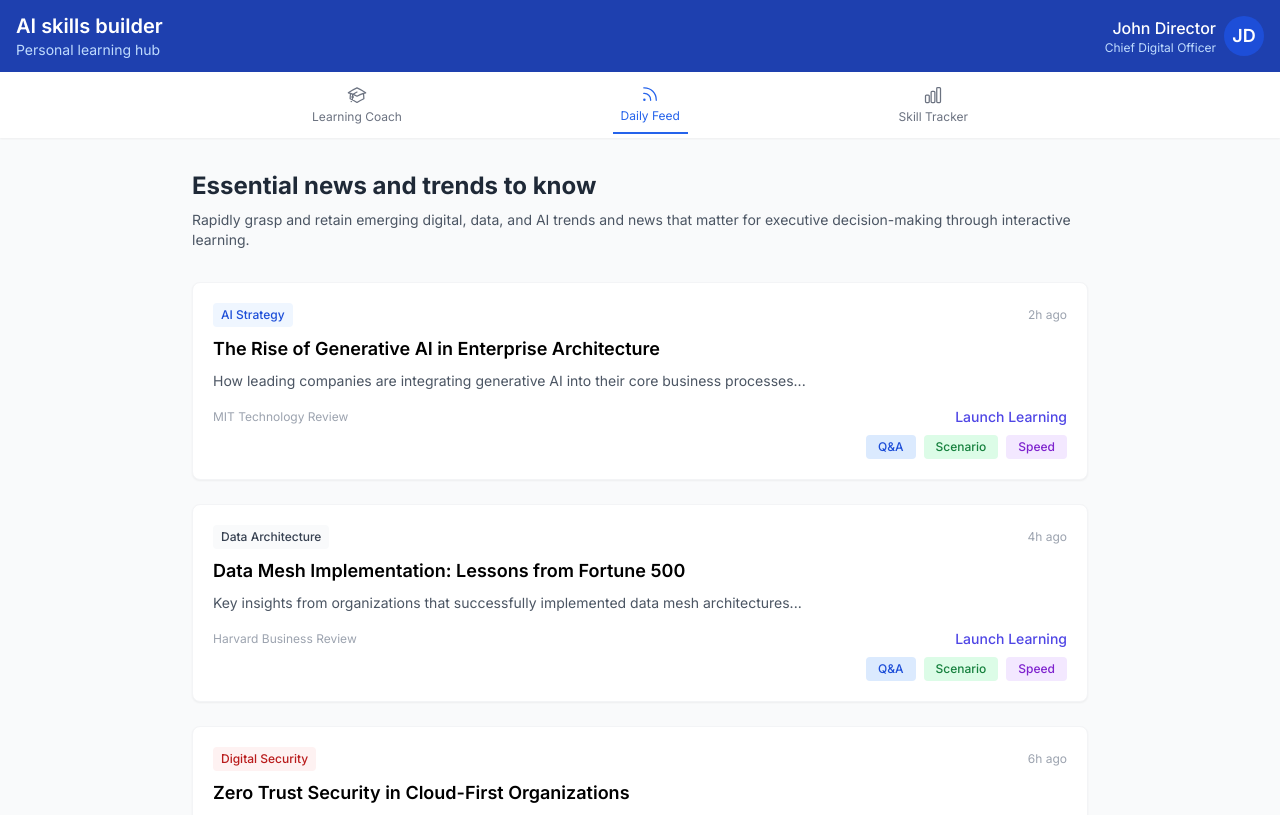
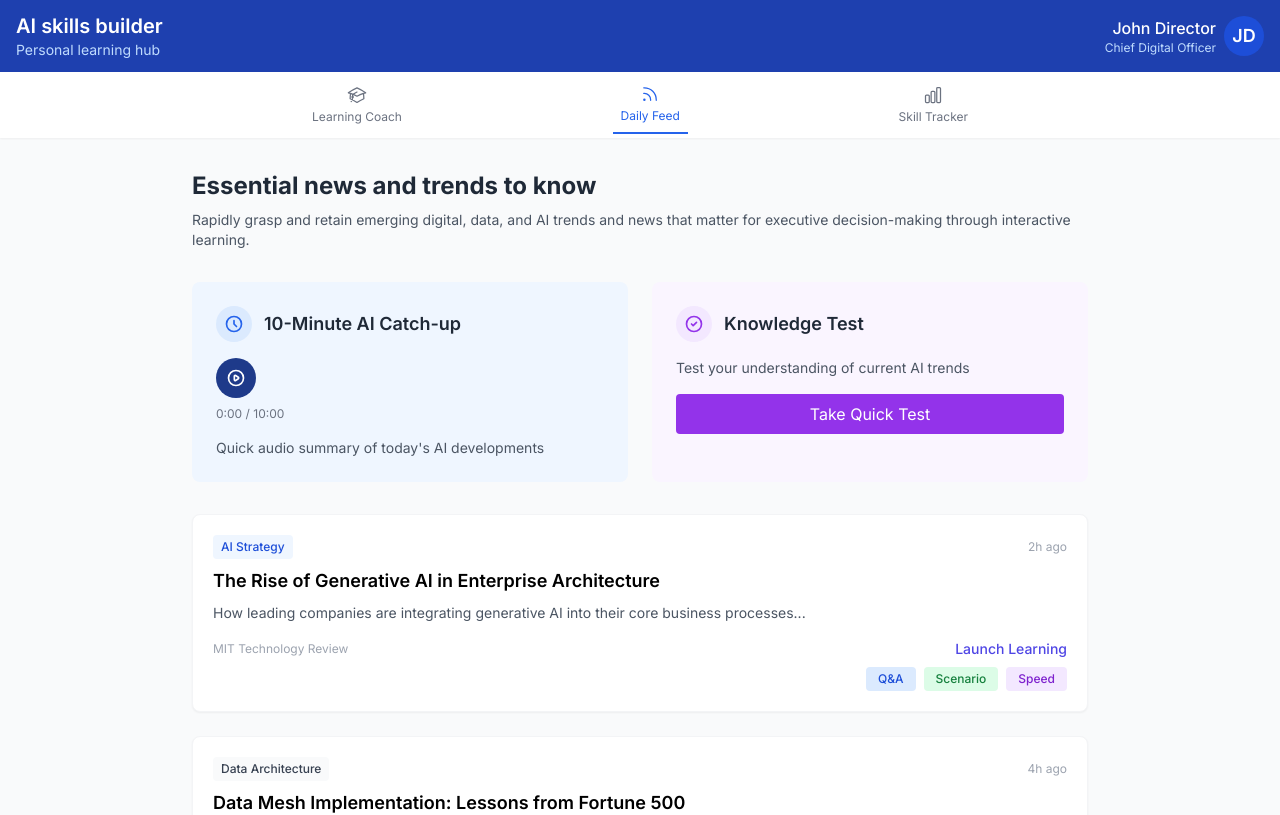
Before and after one commit to danr75/Test2Rapid, a Next.js app: page /daily-feed in a window 1280 px wide. Shown: the top 815 px of the page. Built offline with nearby package versions, Linux system fonts and the light colour scheme.

Commit message:
Add 10-Minute AI Catch-up and Knowledge Test components to daily feed

```diff
--- a/src/pages/daily-feed.tsx
+++ b/src/pages/daily-feed.tsx
@@ -1,4 +1,4 @@
-import React from 'react';
+import React, { useState, useRef, useEffect } from 'react';
 import Head from 'next/head';
 import { useRouter } from 'next/router';
 import { useLearning } from '@/store/LearningContext';
@@ -7,6 +7,10 @@ import Header from '@/components/Layout/Header';
 const DailyFeedPage: React.FC = () => {
   const router = useRouter();
   const { dispatch } = useLearning();
+  const [isPlaying, setIsPlaying] = useState(false);
+  const [currentTime, setCurrentTime] = useState(0);
+  const [duration, setDuration] = useState(600); // 10 minutes in seconds
+  const audioRef = useRef<HTMLAudioElement | null>(null);
 
   // Function to handle launching a learning mode with a specific topic
   const handleLaunchLearning = (topic: string, mode: 'Q&A' | 'Scenario' | 'Speed') => {
@@ -22,6 +26,38 @@ const DailyFeedPage: React.FC = () => {
     } else if (mode === 'Speed') {
       router.push('/speed-learn');
     }
+  };
+
+  // Function to handle the audio player
+  const togglePlayPause = () => {
+    if (audioRef.current) {
+      if (isPlaying) {
+        audioRef.current.pause();
+      } else {
+        audioRef.current.play();
+      }
+      setIsPlaying(!isPlaying);
+    }
+  };
+
+  // Function to update audio time
+  const updateTime = () => {
+    if (audioRef.current) {
+      setCurrentTime(audioRef.current.currentTime);
+    }
+  };
+
+  // Function to handle taking the knowledge test
+  const handleTakeTest = () => {
+    dispatch({ type: 'SET_TOPIC', payload: 'Current AI Trends' });
+    router.push('/qa-learn');
+  };
+
+  // Format time for display (MM:SS)
+  const formatTime = (timeInSeconds: number) => {
+    const minutes = Math.floor(timeInSeconds / 60);
+    const seconds = Math.floor(timeInSeconds % 60);
+    return `${minutes}:${seconds < 10 ? '0' : ''}${seconds}`;
   };
   return (
     <div className="min-h-screen bg-background">
@@ -41,6 +77,75 @@ const DailyFeedPage: React.FC = () => {
               <h1 className="text-2xl font-bold text-gray-800">Essential news and trends to know</h1>
             </div>
             <p className="text-gray-600 text-sm mb-8">Rapidly grasp and retain emerging digital, data, and AI trends and news that matter for executive decision-making through interactive learning.</p>
+
+            {/* Quick Learning Tools - 10-Min Catch-up and Knowledge Test */}
+            <div className="grid grid-cols-1 md:grid-cols-2 gap-6 mb-8">
+              {/* 10-Minute AI Catch-up */}
+              <div className="bg-blue-50 rounded-lg p-6 flex flex-col">
+                <div className="flex items-center mb-4">
+                  <div className="bg-blue-100 rounded-full p-2 mr-3">
+                    <svg xmlns="http://www.w3.org/2000/svg" className="h-5 w-5 text-blue-600" fill="none" viewBox="0 0 24 24" stroke="currentColor">
+                      <path strokeLinecap="round" strokeLinejoin="round" strokeWidth={2} d="M12 8v4l3 3m6-3a9 9 0 11-18 0 9 9 0 0118 0z" />
+                    </svg>
+                  </div>
+                  <h2 className="text-lg font-semibold text-gray-800">10-Minute AI Catch-up</h2>
+                </div>
+
+                <div className="mb-4">
+                  <button
+                    onClick={togglePlayPause}
+                    className="bg-blue-900 text-white rounded-full w-10 h-10 flex items-center justify-center hover:bg-blue-800 transition-colors"
+                    aria-label={isPlaying ? "Pause audio" : "Play audio"}
+                  >
+                    {isPlaying ? (
+                      <svg xmlns="http://www.w3.org/2000/svg" className="h-5 w-5" fill="none" viewBox="0 0 24 24" stroke="currentColor">
+                        <path strokeLinecap="round" strokeLinejoin="round" strokeWidth={2} d="M10 9v6m4-6v6m7-3a9 9 0 11-18 0 9 9 0 0118 0z" />
+                      </svg>
+                    ) : (
+                      <svg xmlns="http://www.w3.org/2000/svg" className="h-5 w-5" fill="none" viewBox="0 0 24 24" stroke="currentColor">
+                        <path strokeLinecap="round" strokeLinejoin="round" strokeWidth={2} d="M14.752 11.168l-3.197-2.132A1 1 0 0010 9.87v4.263a1 1 0 001.555.832l3.197-2.132a1 1 0 000-1.664z" />
+                        <path strokeLinecap="round" strokeLinejoin="round" strokeWidth={2} d="M21 12a9 9 0 11-18 0 9 9 0 0118 0z" />
+                      </svg>
+                    )}
+                  </button>
+                  <div className="mt-2 text-xs text-gray-500 flex justify-between">
+                    <span>{formatTime(currentTime)} / {formatTime(duration)}</span>
+                  </div>
+
+                  {/* Hidden audio element */}
+                  <audio
+                    ref={audioRef}
+                    src="/audio/ai-catchup.mp3"
+                    onTimeUpdate={updateTime}
+                    onEnded={() => setIsPlaying(false)}
+                    onLoadedMetadata={(e) => setDuration(e.currentTarget.duration)}
+                  />
+                </div>
+
+                <p className="text-sm text-gray-600">Quick audio summary of today's AI developments</p>
+              </div>
+
+              {/* Knowledge Test */}
+              <div className="bg-purple-50 rounded-lg p-6 flex flex-col">
+                <div className="flex items-center mb-4">
+                  <div className="bg-purple-100 rounded-full p-2 mr-3">
+                    <svg xmlns="http://www.w3.org/2000/svg" className="h-5 w-5 text-purple-600" fill="none" viewBox="0 0 24 24" stroke="currentColor">
+                      <path strokeLinecap="round" strokeLinejoin="round" strokeWidth={2} d="M9 12l2 2 4-4m6 2a9 9 0 11-18 0 9 9 0 0118 0z" />
+                    </svg>
+                  </div>
+                  <h2 className="text-lg font-semibold text-gray-800">Knowledge Test</h2>
+                </div>
+
+                <p className="text-sm text-gray-600 mb-4">Test your understanding of current AI trends</p>
+
+                <button
+                  onClick={handleTakeTest}
+                  className="bg-purple-600 hover:bg-purple-700 text-white py-2 px-4 rounded text-center transition-colors w-full"
+                >
+                  Take Quick Test
+                </button>
+              </div>
+            </div>
 
             {/* Articles */}
             <div className="space-y-6">
--- a/src/pages/learning-road.tsx
+++ b/src/pages/learning-road.tsx
@@ -164,6 +164,19 @@ const LearningRoad: React.FC = () => {
                   </div>
                 </div>
               </div>
+
+              {/* Reassess Capability Button */}
+              <div className="mt-8 flex">
+                <button
+                  onClick={handleAssessCapability}
+                  className="w-1/2 py-3 px-6 bg-gradient-to-r from-blue-500 to-blue-600 hover:from-blue-600 hover:to-blue-700 text-white font-medium rounded-lg shadow-md hover:shadow-lg flex items-center justify-center gap-3 transition-all duration-300 border border-blue-400 transform hover:-translate-y-0.5"
+                >
+                  <svg xmlns="http://www.w3.org/2000/svg" className="h-5 w-5 text-blue-100" fill="none" viewBox="0 0 24 24" stroke="currentColor">
+                    <path strokeLinecap="round" strokeLinejoin="round" strokeWidth={2} d="M4 4v5h.582m15.356 2A8.001 8.001 0 004.582 9m0 0H9m11 11v-5h-.581m0 0a8.003 8.003 0 01-15.357-2m15.357 2H15" />
+                  </svg>
+                  <span className="font-semibold">Reassess Your Capability Level</span>
+                </button>
+              </div>
             </div>
           </div>
         </div>
```
Also changed, not shown: public/audio/README.txt (added).
